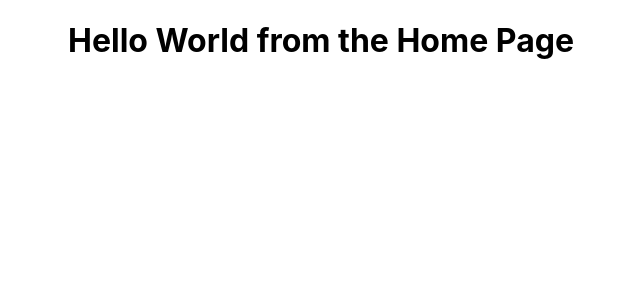
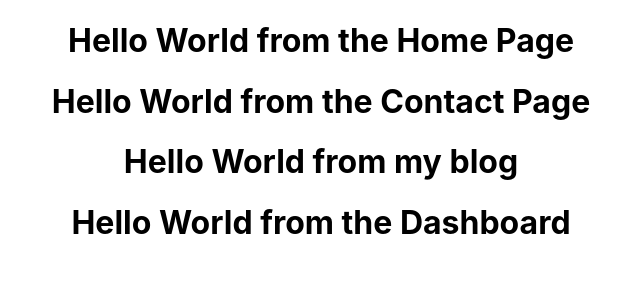
Before and after one commit to j-hernandez/react-router-practice, a React (Create React App) app: page / in a window 1280 px wide. Shown: the top 300 px of the page, without its empty margins (319-959 px from the left). Built offline with nearby package versions, Linux system fonts and the light colour scheme.

Commit message:
super useful application

```diff
--- a/src/App.js
+++ b/src/App.js
@@ -2,11 +2,17 @@ import logo from './logo.svg';
 import './App.css';
 
 import Home from './components/Home';
+import Contact from './components/Contact';
+import Blog from './components/Blog';
+import Dashboard from './components/Dashboard'
 
 function App() {
   return (
     <div className="App">
       <Home />
+      <Contact />
+      <Blog />
+      <Dashboard />
     </div>
   );
 }
--- a/src/components/Blog.js
+++ b/src/components/Blog.js
@@ -0,0 +1,7 @@
+import React from 'react';
+
+export default (props) => (
+    <>
+        <h1>Hello World from my blog</h1>
+    </>
+)
--- a/src/components/Contact.js
+++ b/src/components/Contact.js
@@ -0,0 +1,7 @@
+import React from 'react';
+
+export default (props) => (
+    <>
+        <h1>Hello World from the Contact Page</h1>
+    </>
+)
--- a/src/components/Dashboard.js
+++ b/src/components/Dashboard.js
@@ -0,0 +1,7 @@
+import React from 'react';
+
+export default (props) => (
+    <>
+        <h1>Hello World from the Dashboard</h1>
+    </>
+)
```
Also changed, not shown: 1 other file (tests, documents, lock files or other folders).
